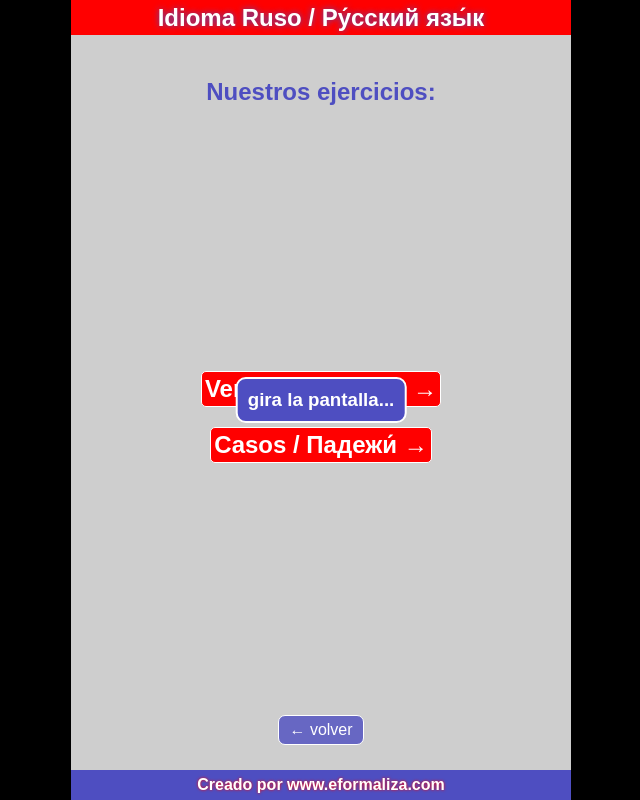
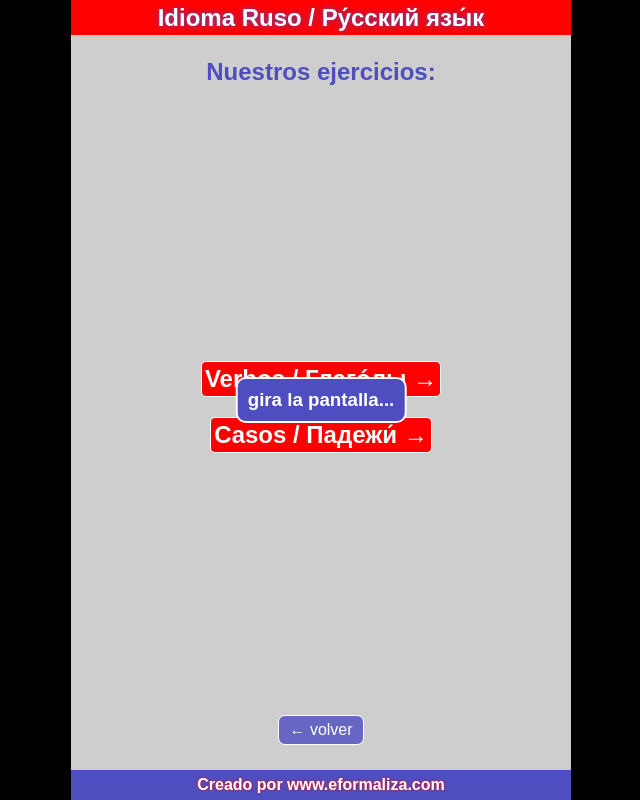
Before and after one commit to TrueAlexander/nextjs-russian-lang-app, a Next.js app: page /exercises in a window 1280 px wide. Shown: the whole page, without its empty margins (319-959 px from the left). Built offline with nearby package versions, Linux system fonts and the light colour scheme.

Commit message:
layout modified

```diff
--- a/styles/globals.scss
+++ b/styles/globals.scss
@@ -61,7 +61,7 @@ h1 {
   border: none;
   max-width: 100%;
   background: none;
-  margin-top: 40px;
+  // margin-top: 40px;
   span {
     color: $color-bg-header;
   }
```
